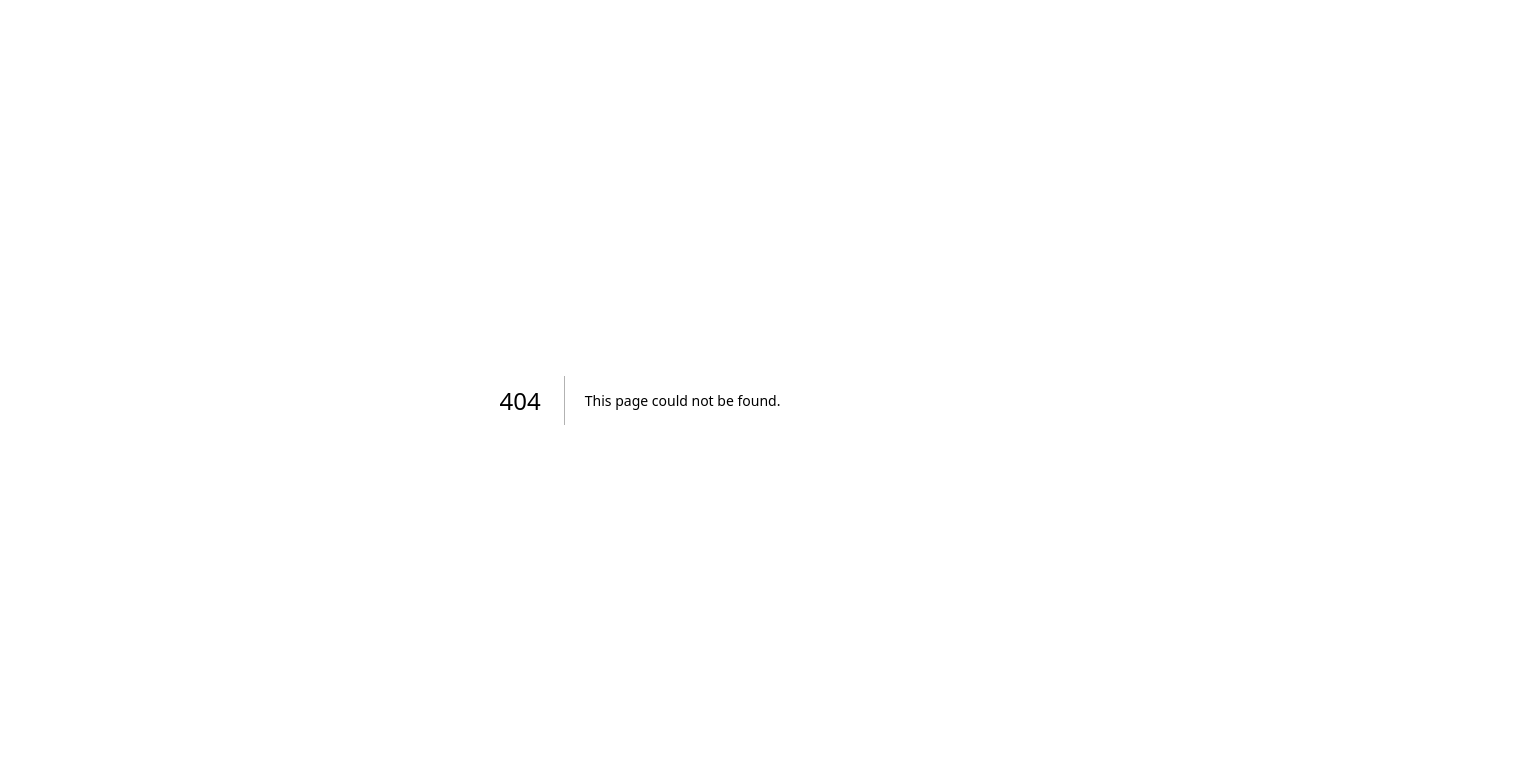
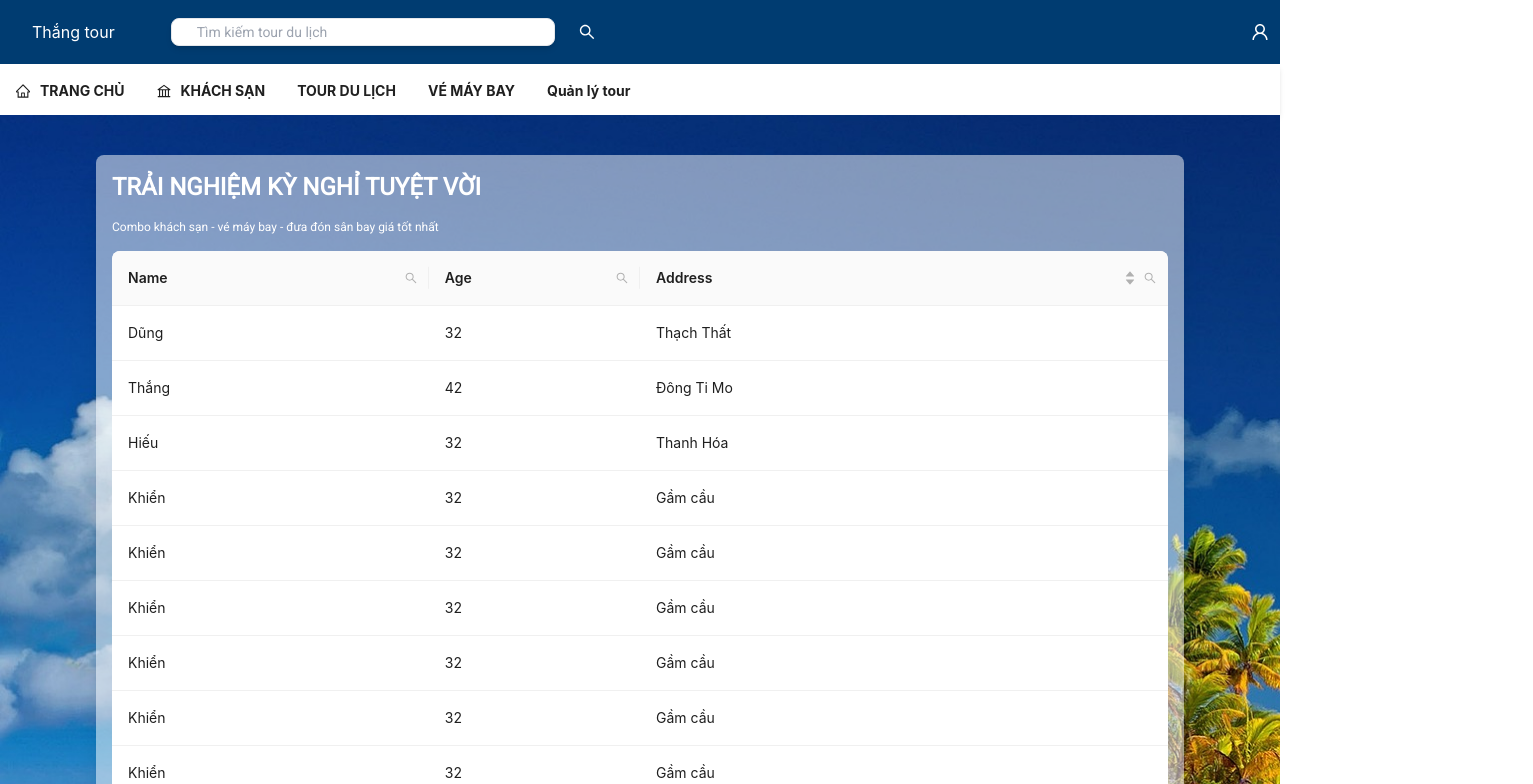
Before and after one commit to khiendz/thang_baovedoan2023, a Next.js app in the folder FE/client-app/: page /quan-ly-tour in a window 1280 px wide. Before the commit this address had no page. Shown: the top 784 px of the page, 1533 px wide, since content can reach past the window. Built offline with nearby package versions, Linux system fonts and the light colour scheme.

Commit message:
DATN-2023 feat: update module

```diff
--- a/FE/client-app/package.json
+++ b/FE/client-app/package.json
@@ -26,11 +26,13 @@
     "prisma": "^5.3.1",
     "react": "18.2.0",
     "react-dom": "18.2.0",
+    "react-highlight-words": "^0.20.0",
     "typescript": "5.2.2",
     "yup": "^1.3.2"
   },
   "devDependencies": {
     "@svgr/webpack": "^8.1.0",
+    "@types/react-highlight-words": "^0.16.5",
     "autoprefixer": "^10.4.15",
     "postcss": "^8.4.29",
     "sass": "^1.68.0",
--- a/FE/client-app/src/components/Navigation/Navigation.tsx
+++ b/FE/client-app/src/components/Navigation/Navigation.tsx
@@ -33,11 +33,19 @@ const items: MenuProps['items'] = [
   },
   {
     label: (
-      <Link href="https://ant.design" target="_blank" rel="noopener noreferrer" className='dk-text-sm dk-text-[#222] dk-font-Inter dk-font-bold'>
+      <Link href="/ve-may-bay" rel="noopener noreferrer" className='dk-text-sm dk-text-[#222] dk-font-Inter dk-font-bold'>
         VÉ MÁY BAY
       </Link>
     ),
     key: 'airplane',
+  },
+  {
+    label: (
+      <Link href="/quan-ly-tour" rel="noopener noreferrer" className='dk-text-sm dk-text-[#222] dk-font-Inter dk-font-bold'>
+        Quản lý tour
+      </Link>
+    ),
+    key: 'tour manage',
   },
 ];
 
--- /dev/null
+++ b/FE/client-app/src/components/TourDataGrid/datasource.ts
@@ -0,0 +1,101 @@
+export interface DataType {
+  key: string;
+  name: string;
+  age: number;
+  address: string;
+}
+
+type DataIndex = keyof DataType;
+
+export const data: DataType[] = [
+  {
+    key: '1',
+    name: 'Dũng',
+    age: 32,
+    address: 'Thạch Thất',
+  },
+  {
+    key: '2',
+    name: 'Thắng',
+    age: 42,
+    address: 'Đông Ti Mo',
+  },
+  {
+    key: '3',
+    name: 'Hiếu',
+    age: 32,
+    address: 'Thanh Hóa',
+  },
+  {
+    key: '4',
+    name: 'Khiển',
+    age: 32,
+    address: 'Gầm cầu',
+  },
+  {
+    key: '5',
+    name: 'Khiển',
+    age: 32,
+    address: 'Gầm cầu',
+  },
+  {
+    key: '6',
+    name: 'Khiển',
+    age: 32,
+    address: 'Gầm cầu',
+  },
+  {
+    key: '7',
+    name: 'Khiển',
+    age: 32,
+    address: 'Gầm cầu',
+  },
+  {
+    key: '8',
+    name: 'Khiển',
+    age: 32,
+    address: 'Gầm cầu',
+  },
+  {
+    key: '9',
+    name: 'Khiển',
+    age: 32,
+    address: 'Gầm cầu',
+  },
+  {
+    key: '10',
+    name: 'Khiển',
+    age: 32,
+    address: 'Gầm cầu',
+  },
+  {
+    key: '11',
+    name: 'Khiển',
+    age: 32,
+    address: 'Gầm cầu',
+  },
+  {
+    key: '12',
+    name: 'Khiển',
+    age: 32,
+    address: 'Gầm cầu',
+  },
+  {
+    key: '13',
+    name: 'Khiển',
+    age: 32,
+    address: 'Gầm cầu',
+  },
+  {
+    key: '14',
+    name: 'Khiển',
+    age: 32,
+    address: 'Gầm cầu',
+  },
+  {
+    key: '15',
+    name: 'Khiển',
+    age: 32,
+    address: 'Gầm cầu',
+  },
+];
--- /dev/null
+++ b/FE/client-app/src/components/TourDataGrid/index.tsx
@@ -0,0 +1,138 @@
+import { SearchOutlined } from '@ant-design/icons';
+import React, { useRef, useState } from 'react';
+import Highlighter from 'react-highlight-words';
+import type { InputRef } from 'antd';
+import { Button, Input, Space, Table } from 'antd';
+import type { ColumnType, ColumnsType } from 'antd/es/table';
+import type { FilterConfirmProps } from 'antd/es/table/interface';
+import {DataType,data} from "./datasource";
+
+
+type DataIndex = keyof DataType;
+
+const ReaderDataGrid: React.FC = () => {
+  const [searchText, setSearchText] = useState('');
+  const [searchedColumn, setSearchedColumn] = useState('');
+  const searchInput = useRef<InputRef>(null);
+
+  const handleSearch = (
+    selectedKeys: string[],
+    confirm: (param?: FilterConfirmProps) => void,
+    dataIndex: DataIndex,
+  ) => {
+    confirm();
+    setSearchText(selectedKeys[0]);
+    setSearchedColumn(dataIndex);
+  };
+
+  const handleReset = (clearFilters: () => void) => {
+    clearFilters();
+    setSearchText('');
+  };
+
+  const getColumnSearchProps = (dataIndex: DataIndex): ColumnType<DataType> => ({
+    filterDropdown: ({ setSelectedKeys, selectedKeys, confirm, clearFilters, close }) => (
+      <div style={{ padding: 8 }} onKeyDown={(e) => e.stopPropagation()}>
+        <Input
+          ref={searchInput}
+          placeholder={`Search ${dataIndex}`}
+          value={selectedKeys[0]}
+          onChange={(e) => setSelectedKeys(e.target.value ? [e.target.value] : [])}
+          onPressEnter={() => handleSearch(selectedKeys as string[], confirm, dataIndex)}
+          style={{ marginBottom: 8, display: 'block' }}
+        />
+        <Space>
+          <Button
+            type="primary"
+            onClick={() => handleSearch(selectedKeys as string[], confirm, dataIndex)}
+            icon={<SearchOutlined />}
+            size="small"
+            style={{ width: 90 }}
+          >
+            Search
+          </Button>
+          <Button
+            onClick={() => clearFilters && handleReset(clearFilters)}
+            size="small"
+            style={{ width: 90 }}
+          >
+            Reset
+          </Button>
+          <Button
+            type="link"
+            size="small"
+            onClick={() => {
+              confirm({ closeDropdown: false });
+              setSearchText((selectedKeys as string[])[0]);
+              setSearchedColumn(dataIndex);
+            }}
+          >
+            Filter
+          </Button>
+          <Button
+            type="link"
+            size="small"
+            onClick={() => {
+              close();
+            }}
+          >
+            close
+          </Button>
+        </Space>
+      </div>
+    ),
+    filterIcon: (filtered: boolean) => (
+      <SearchOutlined style={{ color: filtered ? '#1677ff' : undefined }} />
+    ),
+    onFilter: (value, record) =>
+      record[dataIndex]
+        .toString()
+        .toLowerCase()
+        .includes((value as string).toLowerCase()),
+    onFilterDropdownOpenChange: (visible) => {
+      if (visible) {
+        setTimeout(() => searchInput.current?.select(), 100);
+      }
+    },
+    render: (text) =>
+      searchedColumn === dataIndex ? (
+        <Highlighter
+          highlightStyle={{ backgroundColor: '#ffc069', padding: 0 }}
+          searchWords={[searchText]}
+          autoEscape
+          textToHighlight={text ? text.toString() : ''}
+        />
+      ) : (
+        text
+      ),
+  });
+
+  const columns: ColumnsType<DataType> = [
+    {
+      title: 'Name',
+      dataIndex: 'name',
+      key: 'name',
+      width: '30%',
+      ...getColumnSearchProps('name'),
+    },
+    {
+      title: 'Age',
+      dataIndex: 'age',
+      key: 'age',
+      width: '20%',
+      ...getColumnSearchProps('age'),
+    },
+    {
+      title: 'Address',
+      dataIndex: 'address',
+      key: 'address',
+      ...getColumnSearchProps('address'),
+      sorter: (a, b) => a.address.length - b.address.length,
+      sortDirections: ['descend', 'ascend'],
+    },
+  ];
+
+  return <Table columns={columns} dataSource={data} className='dk-relative dk-z-30'/>;
+};
+
+export default ReaderDataGrid;
--- a/FE/client-app/src/modules/UserAccount/index.tsx
+++ b/FE/client-app/src/modules/UserAccount/index.tsx
@@ -29,9 +29,9 @@ export default function UserAccount() {
           >
             <path
               d="M6.25 8.125L10 11.875L13.75 8.125"
-              stroke-width="1.5"
-              stroke-linecap="round"
-              stroke-linejoin="round"
+              strokeWidth="1.5"
+              strokeLinecap="round"
+              strokeLinejoin="round"
             ></path>
           </svg>
         </button>
@@ -40,7 +40,7 @@ export default function UserAccount() {
             isLogin ? "display-none" : ""
           } dk-absolute dk-bg-[#FFF] dk-p-4 dk-h-fit dk-text-[#222] dk-font-Inter dk-font-medium dk-text-sm dk-top-[64px] dk-rounded-sm dk-shadow-2xl user-infos dk-right-[82px]`}
         >
-          <ul className="dk-flex dk-flex-col dk-items-center dk-justify-center">
+          <ul className="dk-flex dk-flex-col dk-items-center dk-justify-center dk-z-[99]">
             <li className="dk-w-full dk-flex dk-justify-start">
               <Link href={"./tai-khoan.htm"} className="dk-w-full dk-flex dk-justify-start hover:dk-bg-slate-500 dk-rounded hover:dk-text-[#FFF]">
                 <span className="dk-w-full dk-align-middle dk-text-left dk-px-3">Tài khoản</span>
--- /dev/null
+++ b/FE/client-app/src/pages/quan-ly-tour/index.tsx
@@ -0,0 +1,18 @@
+'use client'
+import LayoutDefault from "components/layouts/LayoutDefault";
+import React from "react";
+import TourDataGrid from "components/TourDataGrid";
+
+export default function tour() {
+    return <LayoutDefault>
+        <div className="content-container content-miss dk-flex dk-flex-col dk-font-Roboto dk-gap-4">
+        <h1 className="dk-text-[#FFF] dk-font-bold dk-text-2xl dk-relative dk-z-[2]">
+          TRẢI NGHIỆM KỲ NGHỈ TUYỆT VỜI
+        </h1>
+        <h2 className="dk-font-medium dk-text-xs dk-text-[#FFF]">
+          Combo khách sạn - vé máy bay - đưa đón sân bay giá tốt nhất
+        </h2>
+        <TourDataGrid/>
+      </div>
+    </LayoutDefault>
+}
```
Also changed, not shown: FE/client-app/src/public/images/svg/hotel-icon.svg, 1 other file (tests, documents, lock files or other folders).
